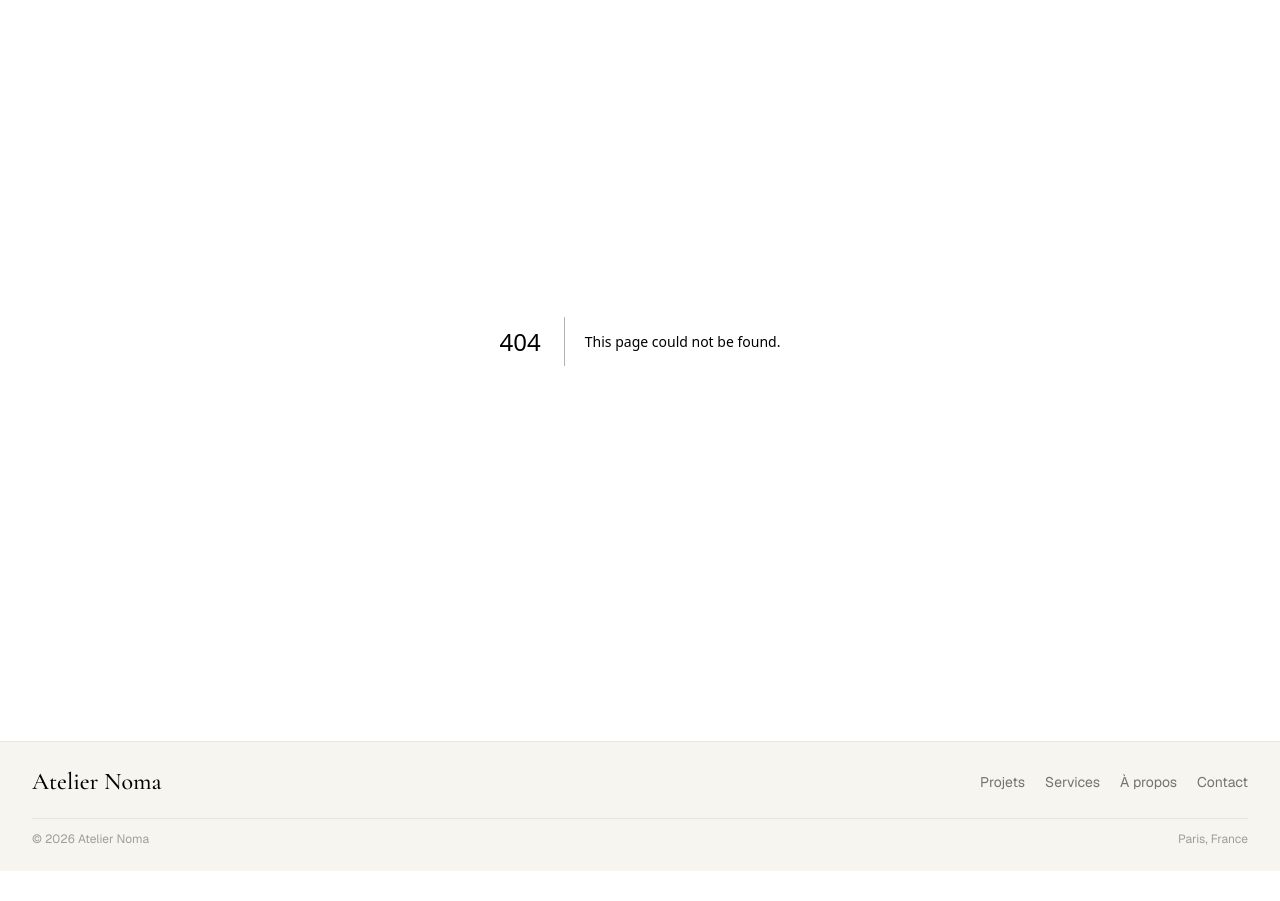
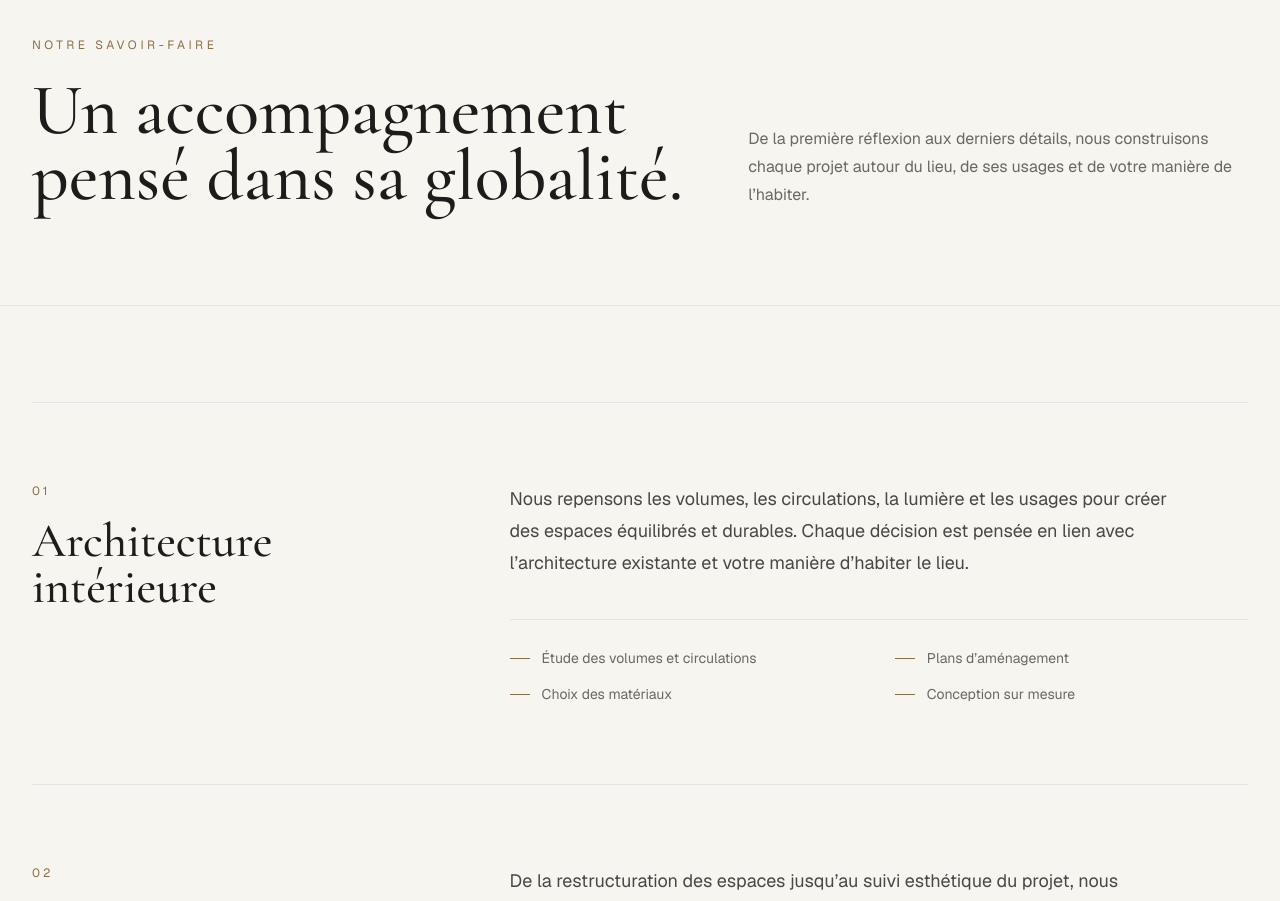
Before and after one commit to aiiioo93/atelier-noma, a Next.js app: page /services in a window 1280 px wide. Before the commit this address had no page. Shown: the part 140-1041 px from the top of the page. Before the commit the page ends 1011 px from the top, so only its background shows below. Built offline with nearby package versions, Linux system fonts and the light colour scheme; a web font is replaced by a local one.

Commit message:
feat: add services page

```diff
--- /dev/null
+++ b/app/services/page.tsx
@@ -0,0 +1,129 @@
+import type { Metadata } from "next";
+
+import ContactCta from "@/components/sections/contact-cta";
+import { services } from "@/data/services";
+
+export const metadata: Metadata = {
+  title: "Services",
+  description:
+    "Architecture intérieure, rénovation complète et décoration : découvrez l’accompagnement proposé par Atelier Noma.",
+};
+
+export default function ServicesPage() {
+  return (
+    <main>
+      {/* Introduction */}
+      <section className="border-b border-border">
+        <div className="mx-auto max-w-7xl px-6 py-16 sm:py-20 lg:px-8 lg:py-24">
+          <p className="mb-6 font-sans text-xs uppercase tracking-[0.3em] text-brand">
+            Notre savoir-faire
+          </p>
+
+          <div className="grid gap-10 md:grid-cols-[1.15fr_0.85fr] md:items-end">
+            <h1 className="max-w-3xl font-display text-5xl font-medium leading-[0.92] sm:text-6xl lg:text-7xl">
+              Un accompagnement pensé dans sa globalité.
+            </h1>
+
+            <p className="max-w-lg font-sans text-sm leading-7 text-brand-muted sm:text-base">
+              De la première réflexion aux derniers détails, nous construisons
+              chaque projet autour du lieu, de ses usages et de votre manière
+              de l’habiter.
+            </p>
+          </div>
+        </div>
+      </section>
+
+      {/* Services détaillés */}
+      <section className="py-16 sm:py-20 lg:py-24">
+        <div className="mx-auto max-w-7xl px-6 lg:px-8">
+          <div className="border-t border-border">
+            {services.map((service) => (
+              <article
+                key={service.number}
+                className="grid gap-10 border-b border-border py-14 md:grid-cols-[0.7fr_1.3fr] md:gap-20 lg:py-20"
+              >
+                <div>
+                  <p className="font-sans text-xs tracking-[0.25em] text-brand">
+                    {service.number}
+                  </p>
+
+                  <h2 className="mt-5 max-w-md font-display text-4xl font-medium leading-[0.95] sm:text-5xl">
+                    {service.title}
+                  </h2>
+                </div>
+
+                <div>
+                  <p className="max-w-2xl font-sans text-lg leading-8 text-foreground/80">
+                    {service.description}
+                  </p>
+
+                  <div className="mt-10 grid gap-x-8 gap-y-4 border-t border-border pt-7 sm:grid-cols-2">
+                    {service.details.map((detail) => (
+                      <div
+                        key={detail}
+                        className="flex items-center gap-3 font-sans text-sm text-brand-muted"
+                      >
+                        <span className="h-px w-5 bg-brand" />
+                        <span>{detail}</span>
+                      </div>
+                    ))}
+                  </div>
+                </div>
+              </article>
+            ))}
+          </div>
+        </div>
+      </section>
+
+      {/* Méthode */}
+      <section className="bg-foreground py-20 text-background sm:py-24 lg:py-28">
+        <div className="mx-auto max-w-7xl px-6 lg:px-8">
+          <p className="mb-5 font-sans text-xs uppercase tracking-[0.3em] text-background/50">
+            Notre méthode
+          </p>
+
+          <div className="grid gap-14 md:grid-cols-[0.9fr_1.1fr] md:gap-20">
+            <h2 className="max-w-xl font-display text-4xl font-medium leading-[0.95] sm:text-5xl lg:text-6xl">
+              Une vision claire à chaque étape.
+            </h2>
+
+            <div className="border-t border-background/20">
+              {[
+                ["01", "Écouter", "Comprendre le lieu, vos besoins et vos usages."],
+                [
+                  "02",
+                  "Concevoir",
+                  "Définir les volumes, matières, couleurs et détails du projet.",
+                ],
+                [
+                  "03",
+                  "Réaliser",
+                  "Transformer la vision initiale en un ensemble cohérent.",
+                ],
+              ].map(([number, title, description]) => (
+                <div
+                  key={number}
+                  className="grid gap-4 border-b border-background/20 py-7 sm:grid-cols-[3rem_1fr]"
+                >
+                  <span className="font-sans text-xs text-background/40">
+                    {number}
+                  </span>
+
+                  <div>
+                    <h3 className="font-display text-3xl">{title}</h3>
+
+                    <p className="mt-2 font-sans text-sm leading-6 text-background/55">
+                      {description}
+                    </p>
+                  </div>
+                </div>
+              ))}
+            </div>
+          </div>
+        </div>
+      </section>
+
+      <ContactCta />
+    </main>
+  );
+}
--- a/components/sections/services.tsx
+++ b/components/sections/services.tsx
@@ -1,31 +1,11 @@
 import Link from "next/link";
 
-const services = [
-  {
-    number: "01",
-    title: "Architecture intérieure",
-    description:
-      "Nous concevons des espaces cohérents, fonctionnels et sensibles, de la première esquisse jusqu’aux derniers détails.",
-  },
-  {
-    number: "02",
-    title: "Rénovation complète",
-    description:
-      "Nous repensons entièrement les volumes, les circulations, les matériaux et la lumière pour révéler le potentiel d’un lieu.",
-  },
-  {
-    number: "03",
-    title: "Décoration & mobilier",
-    description:
-      "Nous sélectionnons mobilier, luminaires, matières et objets pour créer une atmosphère personnelle et intemporelle.",
-  },
-];
+import { services } from "@/data/services";
 
 export default function Services() {
   return (
     <section className="bg-foreground py-20 text-background sm:py-24 lg:py-28">
       <div className="mx-auto grid max-w-7xl gap-16 px-6 md:grid-cols-[0.85fr_1.15fr] md:gap-20 lg:px-8">
-        {/* Partie gauche */}
         <div>
           <p className="mb-5 font-sans text-xs uppercase tracking-[0.3em] text-background/55">
             Nos services
@@ -49,7 +29,6 @@ export default function Services() {
           </Link>
         </div>
 
-        {/* Partie droite */}
         <div className="border-t border-background/20">
           {services.map((service) => (
             <article
@@ -66,7 +45,7 @@ export default function Services() {
                 </h3>
 
                 <p className="mt-4 max-w-xl font-sans text-sm leading-6 text-background/55 sm:text-base sm:leading-7">
-                  {service.description}
+                  {service.shortDescription}
                 </p>
               </div>
             </article>
--- /dev/null
+++ b/data/services.ts
@@ -0,0 +1,46 @@
+export const services = [
+  {
+    number: "01",
+    title: "Architecture intérieure",
+    shortDescription:
+      "Nous concevons des espaces cohérents, fonctionnels et sensibles, de la première esquisse jusqu’aux derniers détails.",
+    description:
+      "Nous repensons les volumes, les circulations, la lumière et les usages pour créer des espaces équilibrés et durables. Chaque décision est pensée en lien avec l’architecture existante et votre manière d’habiter le lieu.",
+    details: [
+      "Étude des volumes et circulations",
+      "Plans d’aménagement",
+      "Choix des matériaux",
+      "Conception sur mesure",
+    ],
+  },
+  {
+    number: "02",
+    title: "Rénovation complète",
+    shortDescription:
+      "Nous transformons entièrement un lieu pour révéler son potentiel et lui donner une nouvelle cohérence.",
+    description:
+      "De la restructuration des espaces jusqu’au suivi esthétique du projet, nous construisons une vision globale permettant d’harmoniser architecture, matériaux et usages.",
+    details: [
+      "Restructuration des espaces",
+      "Définition des matériaux",
+      "Conception des détails",
+      "Suivi esthétique du projet",
+    ],
+  },
+  {
+    number: "03",
+    title: "Décoration & mobilier",
+    shortDescription:
+      "Nous sélectionnons mobilier, luminaires, matières et objets pour créer une atmosphère personnelle et intemporelle.",
+    description:
+      "La décoration vient prolonger l’architecture intérieure. Nous recherchons un équilibre entre mobilier contemporain, pièces singulières, matières naturelles et éléments conçus spécialement pour le lieu.",
+    details: [
+      "Sélection de mobilier",
+      "Luminaires et objets",
+      "Textiles et matières",
+      "Mobilier sur mesure",
+    ],
+  },
+];
+
+export type Service = (typeof services)[number];
```
